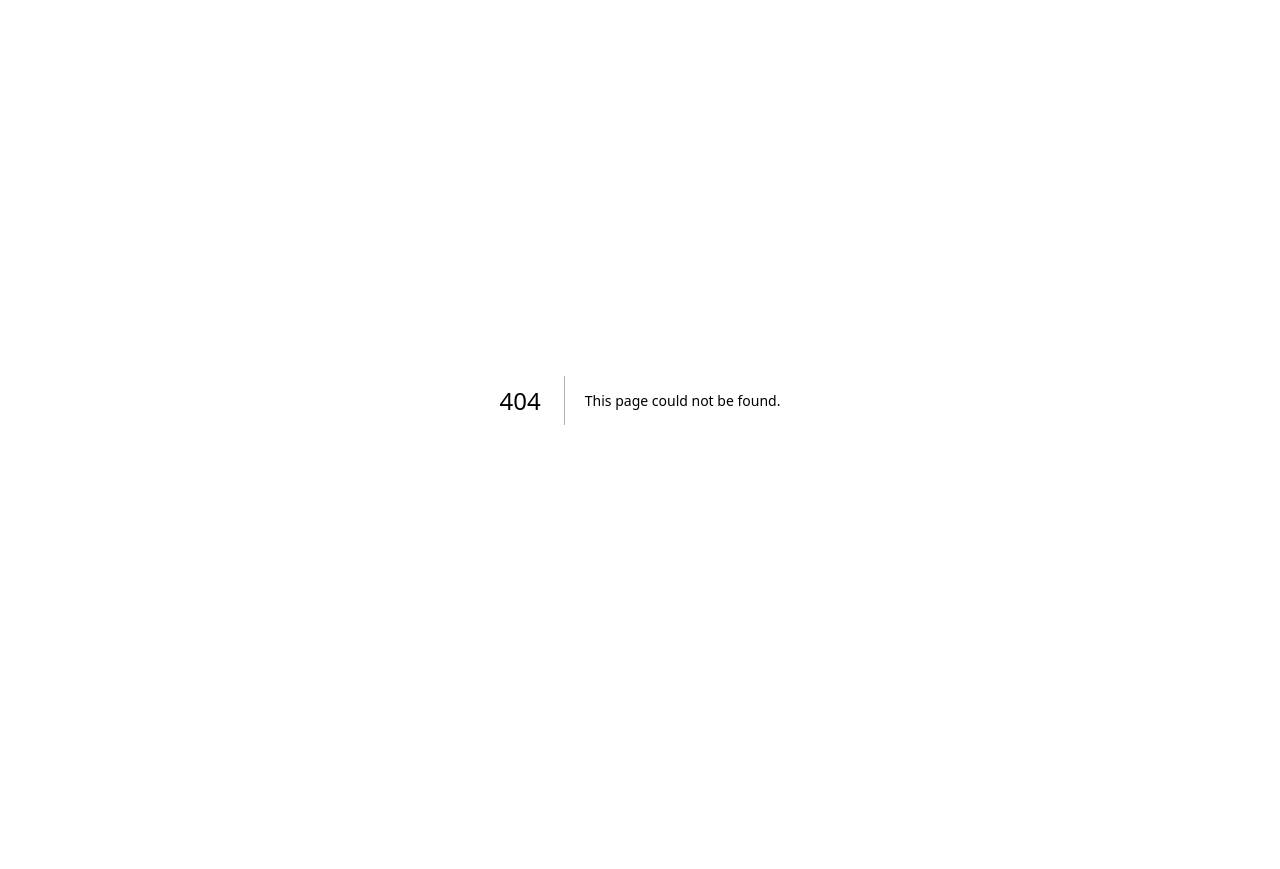
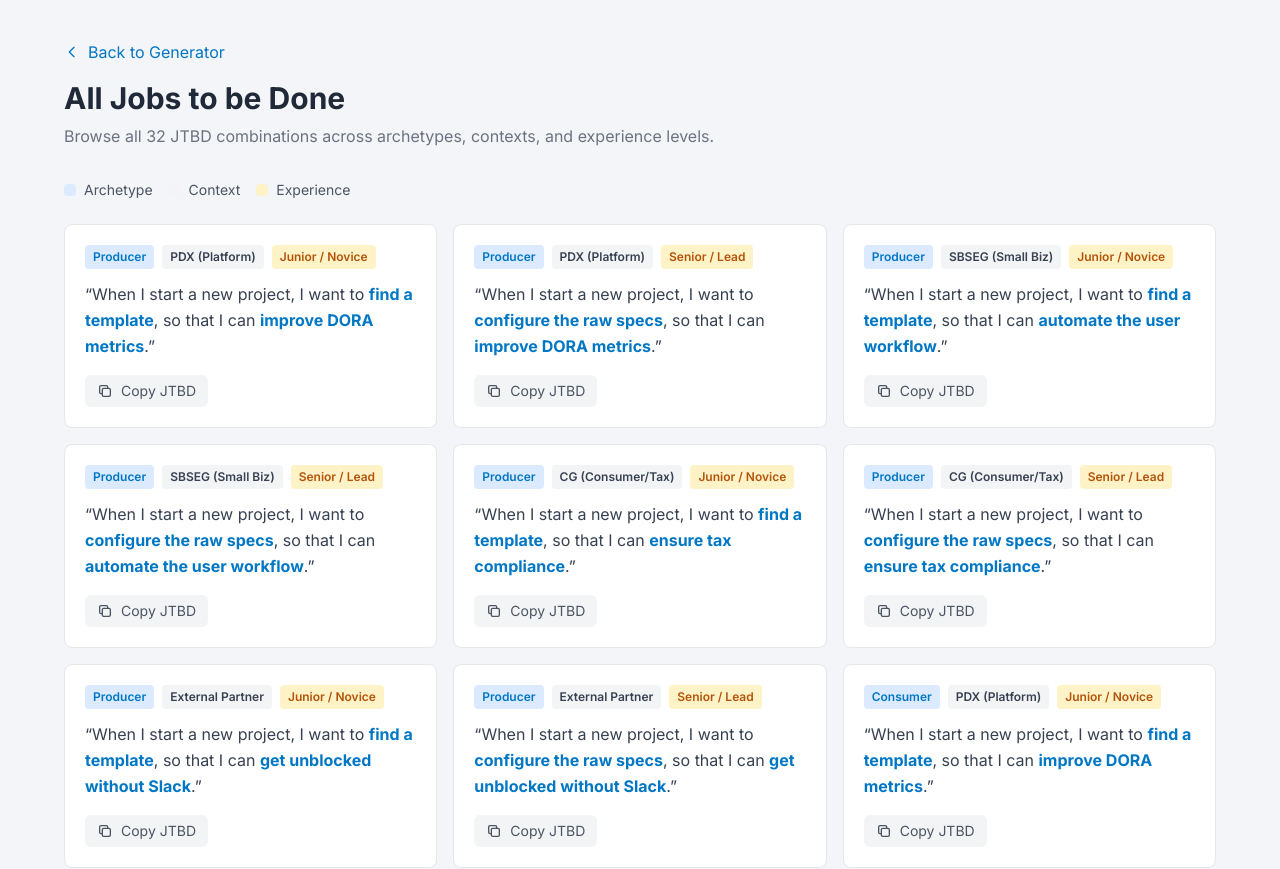
Before and after one commit to ainatte-inbal/personagenerator, a Next.js app: page /jtbd in a window 1280 px wide. Before the commit this address had no page. Shown: the top 869 px of the page. Before the commit the page ends 800 px from the top, so only its background shows below. Built offline with nearby package versions, Linux system fonts and the light colour scheme.

Commit message:
Add JTBD page with all combinations and copy to clipboard

```diff
--- /dev/null
+++ b/app/jtbd/page.tsx
@@ -0,0 +1,124 @@
+"use client";
+
+import Link from "next/link";
+import JTBDCard from "@/components/JTBDCard";
+import {
+  archetypeOptions,
+  contextOptions,
+  experienceOptions,
+  baseData,
+  contextModifiers,
+  expModifiers,
+  ArchetypeKey,
+  ContextKey,
+  ExperienceKey,
+} from "@/lib/personaData";
+
+// Generate all JTBD combinations
+function getAllJTBDs() {
+  const jtbds: Array<{
+    id: string;
+    archetype: string;
+    archetypeLabel: string;
+    context: string;
+    contextLabel: string;
+    experience: string;
+    experienceLabel: string;
+    action: string;
+    outcome: string;
+  }> = [];
+
+  for (const arch of archetypeOptions) {
+    for (const ctx of contextOptions) {
+      for (const exp of experienceOptions) {
+        const archData = baseData[arch.value as ArchetypeKey];
+        const ctxData = contextModifiers[ctx.value as ContextKey];
+        const expData = expModifiers[exp.value as ExperienceKey];
+
+        jtbds.push({
+          id: `${arch.value}-${ctx.value}-${exp.value}`,
+          archetype: arch.value,
+          archetypeLabel: archData.badge,
+          context: ctx.value,
+          contextLabel: ctx.label,
+          experience: exp.value,
+          experienceLabel: exp.label,
+          action: expData.action,
+          outcome: ctxData.outcome,
+        });
+      }
+    }
+  }
+
+  return jtbds;
+}
+
+export default function JTBDPage() {
+  const allJTBDs = getAllJTBDs();
+
+  return (
+    <main className="p-10 flex flex-col items-center min-h-screen">
+      {/* Header */}
+      <div className="max-w-6xl w-full mb-8">
+        <Link
+          href="/"
+          className="inline-flex items-center gap-2 text-intuit-blue hover:text-intuit-blue-dark mb-4 transition-colors"
+        >
+          <svg
+            className="w-4 h-4"
+            fill="none"
+            stroke="currentColor"
+            viewBox="0 0 24 24"
+          >
+            <path
+              strokeLinecap="round"
+              strokeLinejoin="round"
+              strokeWidth={2}
+              d="M15 19l-7-7 7-7"
+            />
+          </svg>
+          Back to Generator
+        </Link>
+        <h1 className="text-3xl font-bold text-gray-800">
+          All Jobs to be Done
+        </h1>
+        <p className="text-gray-500 mt-2">
+          Browse all {allJTBDs.length} JTBD combinations across archetypes,
+          contexts, and experience levels.
+        </p>
+      </div>
+
+      {/* Filter Info */}
+      <div className="max-w-6xl w-full mb-6">
+        <div className="flex flex-wrap gap-4 text-sm text-gray-600">
+          <span className="flex items-center gap-2">
+            <span className="w-3 h-3 bg-blue-100 rounded"></span>
+            Archetype
+          </span>
+          <span className="flex items-center gap-2">
+            <span className="w-3 h-3 bg-gray-100 rounded"></span>
+            Context
+          </span>
+          <span className="flex items-center gap-2">
+            <span className="w-3 h-3 bg-amber-100 rounded"></span>
+            Experience
+          </span>
+        </div>
+      </div>
+
+      {/* JTBD Grid */}
+      <div className="max-w-6xl w-full grid grid-cols-1 md:grid-cols-2 lg:grid-cols-3 gap-4">
+        {allJTBDs.map((jtbd) => (
+          <JTBDCard
+            key={jtbd.id}
+            archetype={jtbd.archetypeLabel}
+            context={jtbd.contextLabel}
+            experience={jtbd.experienceLabel}
+            action={jtbd.action}
+            outcome={jtbd.outcome}
+          />
+        ))}
+      </div>
+    </main>
+  );
+}
--- a/app/page.tsx
+++ b/app/page.tsx
@@ -1,6 +1,7 @@
 "use client";
 
 import { useState } from "react";
+import Link from "next/link";
 import PersonaControls from "@/components/PersonaControls";
 import PersonaCard from "@/components/PersonaCard";
 import {
@@ -32,6 +33,25 @@ export default function Home() {
         <p className="text-gray-500 mt-2">
           Configure the inputs to generate a contextual user profile.
         </p>
+        <Link
+          href="/jtbd"
+          className="inline-flex items-center gap-2 mt-4 text-intuit-blue hover:text-intuit-blue-dark transition-colors font-medium"
+        >
+          View All Jobs to be Done
+          <svg
+            className="w-4 h-4"
+            fill="none"
+            stroke="currentColor"
+            viewBox="0 0 24 24"
+          >
+            <path
+              strokeLinecap="round"
+              strokeLinejoin="round"
+              strokeWidth={2}
+              d="M9 5l7 7-7 7"
+            />
+          </svg>
+        </Link>
       </div>
 
       {/* Controls */}
--- /dev/null
+++ b/components/JTBDCard.tsx
@@ -0,0 +1,103 @@
+"use client";
+
+import { useState } from "react";
+
+interface JTBDCardProps {
+  archetype: string;
+  context: string;
+  experience: string;
+  action: string;
+  outcome: string;
+}
+
+export default function JTBDCard({
+  archetype,
+  context,
+  experience,
+  action,
+  outcome,
+}: JTBDCardProps) {
+  const [copied, setCopied] = useState(false);
+
+  const jtbdText = `When I start a new project, I want to ${action}, so that I can ${outcome}.`;
+
+  const handleCopy = async () => {
+    try {
+      await navigator.clipboard.writeText(jtbdText);
+      setCopied(true);
+      setTimeout(() => setCopied(false), 2000);
+    } catch (err) {
+      console.error("Failed to copy:", err);
+    }
+  };
+
+  return (
+    <div className="bg-white rounded-lg border border-gray-200 p-5 hover:shadow-md transition-shadow">
+      {/* Tags */}
+      <div className="flex flex-wrap gap-2 mb-3">
+        <span className="bg-blue-100 text-intuit-blue text-xs font-semibold px-2 py-1 rounded">
+          {archetype}
+        </span>
+        <span className="bg-gray-100 text-gray-700 text-xs font-semibold px-2 py-1 rounded">
+          {context}
+        </span>
+        <span className="bg-amber-100 text-amber-700 text-xs font-semibold px-2 py-1 rounded">
+          {experience}
+        </span>
+      </div>
+
+      {/* JTBD Statement */}
+      <p className="text-gray-700 leading-relaxed mb-4">
+        &ldquo;When I start a new project, I want to{" "}
+        <strong className="text-intuit-blue">{action}</strong>, so that I can{" "}
+        <strong className="text-intuit-blue">{outcome}</strong>.&rdquo;
+      </p>
+
+      {/* Copy Button */}
+      <button
+        onClick={handleCopy}
+        className={`flex items-center gap-2 text-sm px-3 py-1.5 rounded-md transition-all ${
+          copied
+            ? "bg-green-100 text-green-700"
+            : "bg-gray-100 text-gray-600 hover:bg-gray-200"
+        }`}
+      >
+        {copied ? (
+          <>
+            <svg
+              className="w-4 h-4"
+              fill="none"
+              stroke="currentColor"
+              viewBox="0 0 24 24"
+            >
+              <path
+                strokeLinecap="round"
+                strokeLinejoin="round"
+                strokeWidth={2}
+                d="M5 13l4 4L19 7"
+              />
+            </svg>
+            Copied!
+          </>
+        ) : (
+          <>
+            <svg
+              className="w-4 h-4"
+              fill="none"
+              stroke="currentColor"
+              viewBox="0 0 24 24"
+            >
+              <path
+                strokeLinecap="round"
+                strokeLinejoin="round"
+                strokeWidth={2}
+                d="M8 16H6a2 2 0 01-2-2V6a2 2 0 012-2h8a2 2 0 012 2v2m-6 12h8a2 2 0 002-2v-8a2 2 0 00-2-2h-8a2 2 0 00-2 2v8a2 2 0 002 2z"
+              />
+            </svg>
+            Copy JTBD
+          </>
+        )}
+      </button>
+    </div>
+  );
+}
```
Also changed, not shown: 1 other file (tests, documents, lock files or other folders).
